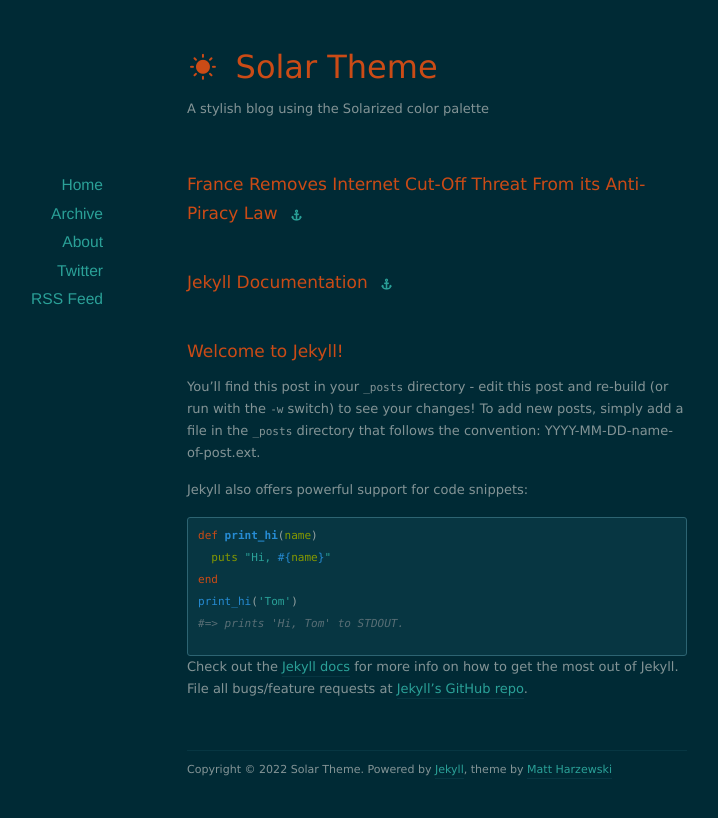
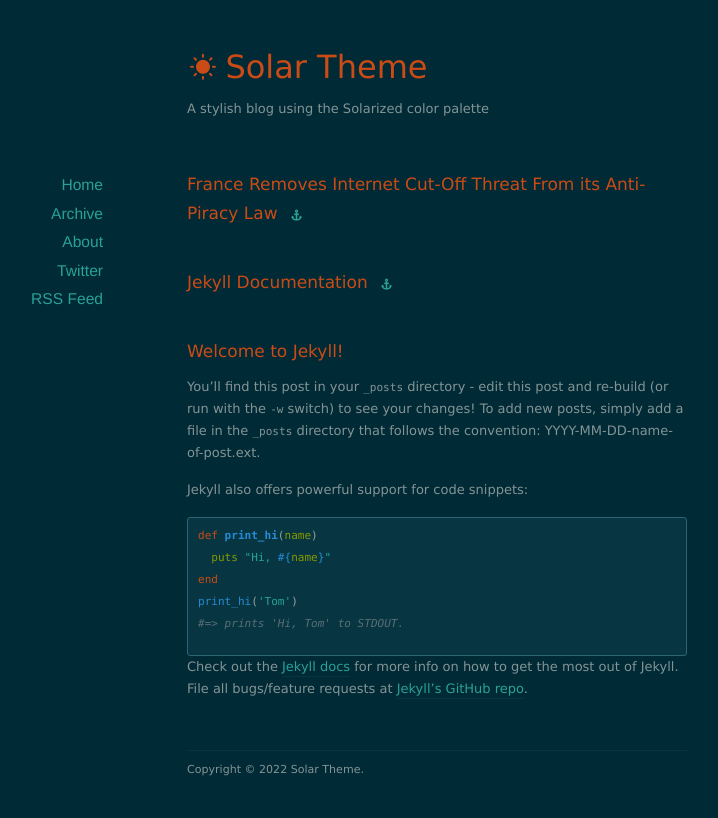
Before and after one commit to shashwat-r/shashwat-r.github.io, a Jekyll site: the page built from index.html, in a window 1280 px wide. Shown: the top 818 px of the page, without its empty margins (203-921 px from the left). Built offline with Jekyll 4.4.1, drawn with Linux system fonts in a browser that asks for light colours; nearby versions of some CDN libraries; the list of posts is cut into pages by our own code.

Commit message:
spacing changes

```diff
--- a/_layouts/default.html
+++ b/_layouts/default.html
@@ -1,34 +1,20 @@
 <!DOCTYPE html>
 <html>
 <head>
-
   <meta charset="UTF-8">
   <title>{{ page.title }}</title>
   <meta name="viewport" content="width=device-width">
-
-  <!--[if lt IE 9]>
-    <script src="http://html5shiv.googlecode.com/svn/trunk/html5.js"></script>
-  <![endif]-->
-
-  <link href="/assets/css/style.css" rel="stylesheet" />
-  <link href="/assets/css/colors-dark.css" rel="stylesheet" />
-
+  <link href="/assets/css/style.css" rel="stylesheet"/>
+  <link href="/assets/css/colors-dark.css" rel="stylesheet"/>
 </head>
-
 <body>
 
-
-
   <header id="header">
-    <h1><a href="/"><i class="icon-sun"></i> {{ site.name }}</a></h1>
+    <h1><a href="/"><i class="icon-sun"></i>{{ site.name }}</a></h1>
     <p>{{ site.description }}</p>
   </header>
 
-
-
   <div id="page">
-
-
 
     <div id="sidebar">
       <nav>
@@ -42,34 +28,23 @@
       </nav>
     </div>
 
-
-
     <div id="content">
       {{ content }}
     </div>
 
-
-
   </div>
 
-
-
   <footer id="footer">
-    <p class="copyright">Copyright &copy; {{ site.time | date: '%Y' }} {{ site.name }}. Powered by <a href="http://jekyllrb.com">Jekyll</a>, theme by <a href="http://www.webmaster-source.com">Matt Harzewski</a></p>
+    <p class="copyright">Copyright &copy; {{ site.time | date: '%Y' }} {{ site.name }}.</p>
   </footer>
-
-
 
   <script src="//ajax.googleapis.com/ajax/libs/jquery/1.10.1/jquery.min.js"></script>
   <script src="/assets/js/jquery.mobilemenu.min.js"></script>
-
   <script>
     $(document).ready(function(){
       $('#sidebar nav ul').mobileMenu({'topOptionText': 'Menu', 'prependTo': '#sidebar nav'});
     });
   </script>
 
-
-
 </body>
 </html>
```
